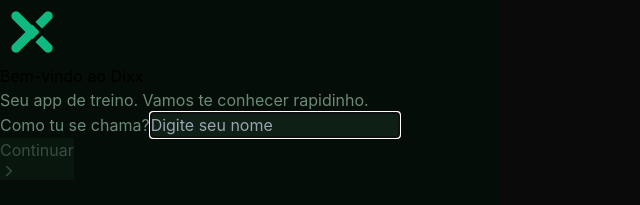
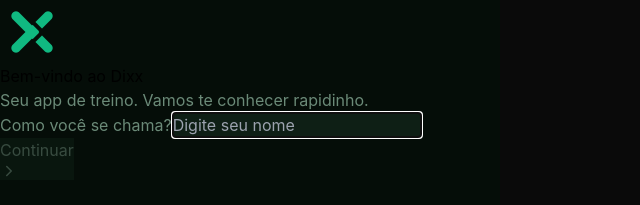
Before and after one commit to dixxlab/dixx, a React (Vite) app: page / in a window 1280 px wide. Shown: the top 205 px of the page, without its empty margins (0-640 px from the left). Built offline with nearby package versions, Linux system fonts and the light colour scheme.

Commit message:
fix: padroniza 'voce' nos textos do app

```diff
--- a/src/App.jsx
+++ b/src/App.jsx
@@ -357,9 +357,9 @@
   const [step, setStep] = useState(0);
   const [data, setData] = useState({ name: '', experience: '', division: '' });
   const steps = [
-    { title: 'Bem-vindo ao Dixx', subtitle: 'Seu app de treino. Vamos te conhecer rapidinho.', field: 'name', label: 'Como tu se chama?', type: 'input' },
-    { title: `Prazer, ${data.name || 'parceiro'}!`, subtitle: 'Qual teu nível na academia?', field: 'experience', label: 'Experiência', type: 'select', options: ['Iniciante', 'Intermediário', 'Avançado'] },
-    { title: 'Última coisa', subtitle: 'Como tu quer dividir os treinos?', field: 'division', label: 'Divisão', type: 'select', options: ['ABCD (4x semana)', 'ABCDE (5x semana)', 'AB (2x semana)'] },
+    { title: 'Bem-vindo ao Dixx', subtitle: 'Seu app de treino. Vamos te conhecer rapidinho.', field: 'name', label: 'Como você se chama?', type: 'input' },
+    { title: `Prazer, ${data.name || 'parceiro'}!`, subtitle: 'Qual seu nível na academia?', field: 'experience', label: 'Experiência', type: 'select', options: ['Iniciante', 'Intermediário', 'Avançado'] },
+    { title: 'Última coisa', subtitle: 'Como você quer dividir os treinos?', field: 'division', label: 'Divisão', type: 'select', options: ['ABCD (4x semana)', 'ABCDE (5x semana)', 'AB (2x semana)'] },
   ];
   const current = steps[step];
   const canProceed = data[current.field] !== '';
@@ -677,7 +677,7 @@
       {data.history.length === 0 && (
         <div className="rounded-2xl p-6 text-center" style={{ background: C.bgCard, color: C.textMuted }}>
           <div className="text-4xl mb-2">🏋️</div>
-          <div className="text-sm">Comece teu primeiro treino<br/>pra ver tuas estatísticas!</div>
+          <div className="text-sm">Comece seu primeiro treino<br/>pra ver suas estatísticas!</div>
         </div>
       )}
     </div>
```
